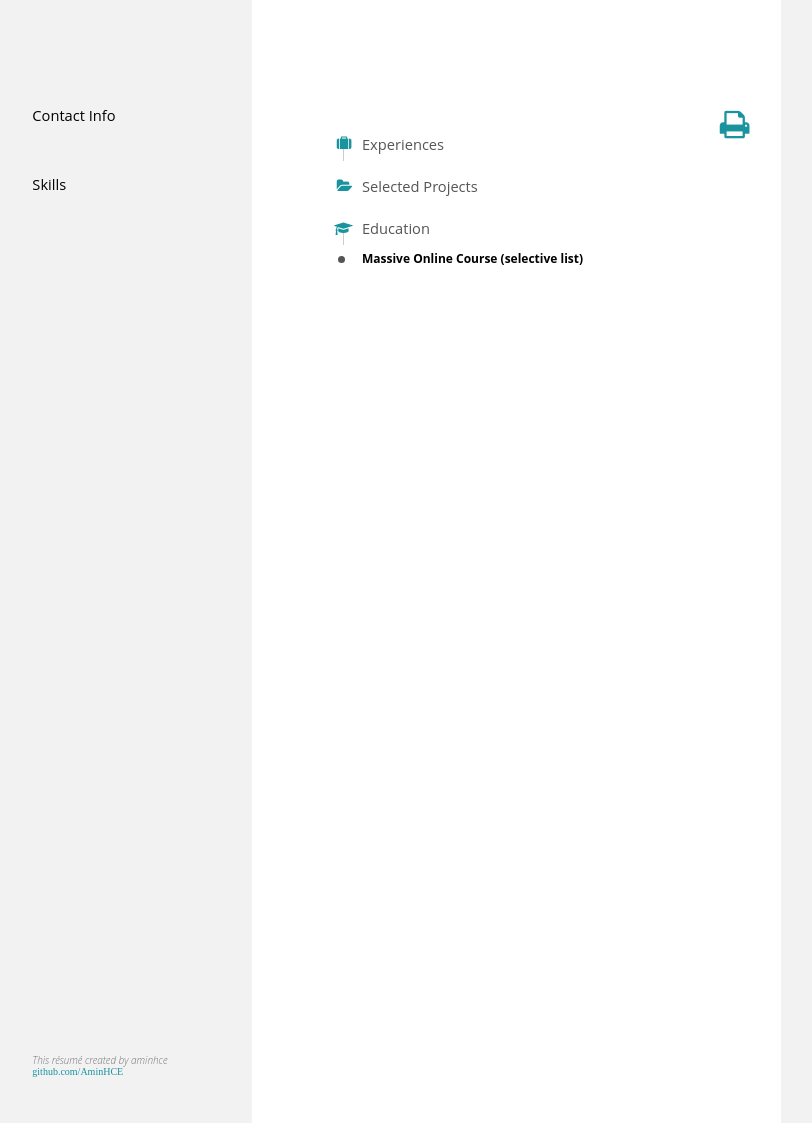
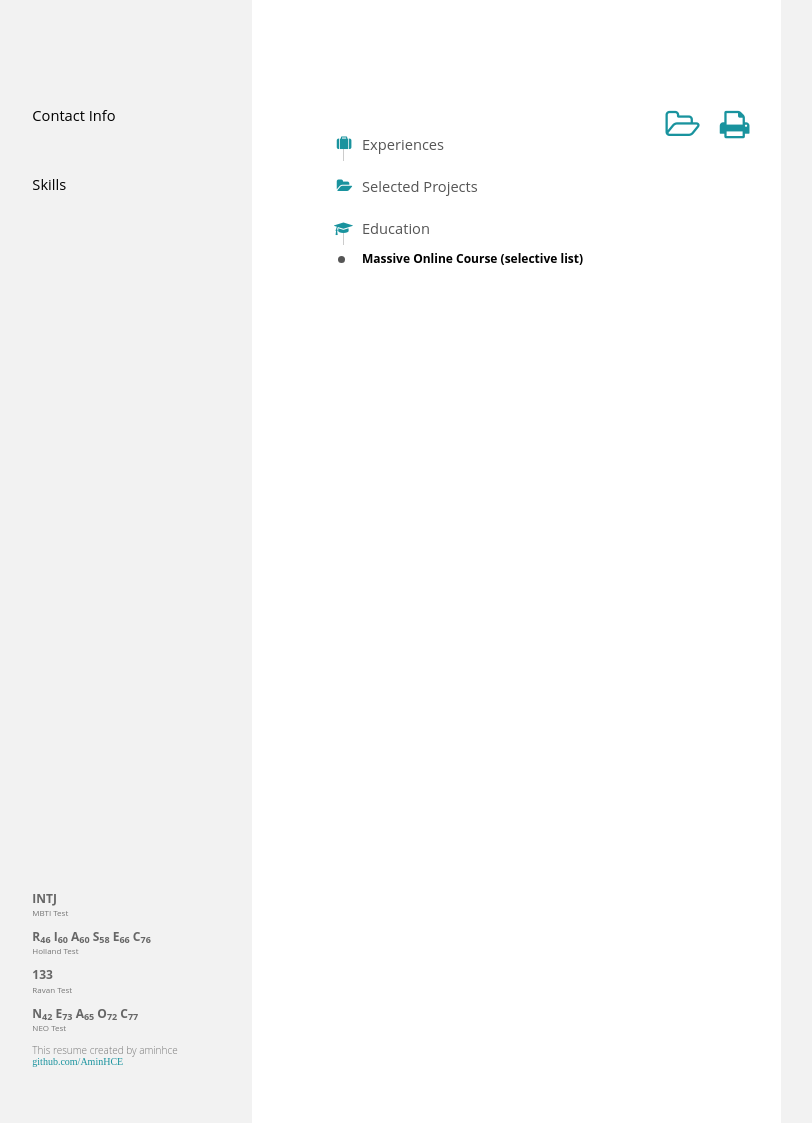
Before and after one commit to AminHCE/__aminhce__, a Django app: template templates/resume/ltr-resume.html in a window 1280 px wide. Shown: the whole page, without its empty margins (269-1081 px from the left). Run offline with Django 3.2, Linux system fonts and the light colour scheme; the template is opened without the code that fills it, so the values that code supplies are empty; parts of the project's set-up code (start-up, migrations or seed data) failed here and were passed over.

Commit message:
feat: update English (ltr view) preview

```diff
--- a/public/static/resume/css/style-ltr.css
+++ b/public/static/resume/css/style-ltr.css
@@ -62,7 +66,7 @@ li{
 #main{
   float: left;
   width: var(--main-width);
-  margin: 20mm 0 0 0;
+  margin: 20mm 0 15mm 0;
   padding: 0.25in 0.25in 0 0.25in;
   font-size: 7pt;
 }
@@ -413,9 +423,29 @@ li{
   bottom: var(--sidebar-horizontal-padding);
   left: var(--sidebar-horizontal-padding);
   font-size: 7.5pt;
-  font-style: italic;
   line-height: 1.1;
   text-align: left;
+  color: #777;
+}
+
+#disclaimer .modify{
+  color: #777;
+}
+
+#disclaimer .time{
+  font-weight: bold;
+  color: #19939e;
+}
+
+#disclaimer .title{
+  font-weight: bold;
+  font-size: 9pt;
+  color: #666;
+}
+
+#disclaimer .subtitle{
+  font-weight: lighter;
+  font-size: 6pt;
   color: #777;
 }
 
@@ -432,6 +462,12 @@ button.print-button {
   padding-right: 60px;
 }
 
+button.more-button {
+  all: unset;
+  float: right;
+  padding-right: 20px;
+}
+
 @media print {
   html {
     background-color: #ffffff;
--- a/templates/resume/ltr-resume.html
+++ b/templates/resume/ltr-resume.html
@@ -6,6 +6,7 @@
         <title>{{ information.full_name }}</title>
         <meta charset="utf-8" />
         <link rel="stylesheet" type="text/css" href="https://cdnjs.cloudflare.com/ajax/libs/normalize/8.0.1/normalize.min.css" />
+        <script src="https://ajax.googleapis.com/ajax/libs/jquery/3.6.0/jquery.min.js"></script>
         <link rel="stylesheet" type="text/css" href="{% static 'libs/font-awesome/css/font-awesome.min.css' %}" />
         <link rel="stylesheet" type="text/css" href="{% static 'resume/css/style-ltr.css' %}" />
     </head>
@@ -79,7 +80,7 @@
                         <div class="concise">
                             <ul>
                             {% for skill in g.skills.all %}
-                            <li>{{ skill.name }}</li>
+                            <li>{{ skill.name }} {% if skill.sub_name %}<span>{{ skill.sub_name }}</span>{% endif %}</li>
                             {% endfor %}
                         </ul>
                         </div>
@@ -87,8 +88,22 @@
                 {% endfor %}
             </div>
             <div class="side-block" id="disclaimer">
-                This r&eacute;sum&eacute; created by aminhce
-                <a href="{{ information.github }}" target="_blank"><code>github.com/AminHCE</code></a>
+                <p class="title">INTJ<br><span class="subtitle">MBTI Test</span></p>
+                <p class="title">R<sub>46</sub> I<sub>60</sub> A<sub>60</sub> S<sub>58</sub> E<sub>66</sub> C<sub>76</sub>
+                    <br>
+                    <span class="subtitle">Holland Test</span>
+                </p>
+                <p class="title">133<br><span class="subtitle">Ravan Test</span></p>
+                <p class="title">N<sub>42</sub> E<sub>73</sub> A<sub>65</sub> O<sub>72</sub> C<sub>77</sub>
+                    <br>
+                    <span class="subtitle">NEO Test</span>
+                </p>
+                {% if modify %}<p class="modify">Last modify: <span class="time">{{ modify }}</span></p>{% endif %}
+                <p>This resume created by aminhce<br>
+                    <a href="https://github.com/AminHCE/__aminhce__" target="_blank">
+                        <code>github.com/AminHCE</code>
+                    </a>
+                </p>
             </div>
         </aside>
         <section id="main">
@@ -96,6 +111,9 @@
                 <h1>{{ information.full_name }}
                     <button onclick="window.print();" class="print-button">
                         <i class="fa fa-print"></i>
+                    </button>
+                    <button class="more-button">
+                        <i id="more-icon" class="fa fa-folder-open-o"></i>
                     </button>
                 </h1>
                 {% if information.quote %}<span class="subtitle">{{ information.quote }}</span>{% endif %}
@@ -199,5 +217,6 @@
             </section>
             <!-- /Education -->
         </section>
+        <script src="{% static 'resume/js/main.js' %}"></script>
     </body>
 </html>
```
Also changed, not shown: other parts of public/static/resume/css/style-ltr.css (+35 -0 lines), public/static/resume/css/style-rtl.css (+12 -0 lines), templates/resume/rtl-resume.html (+16 -2 lines).
